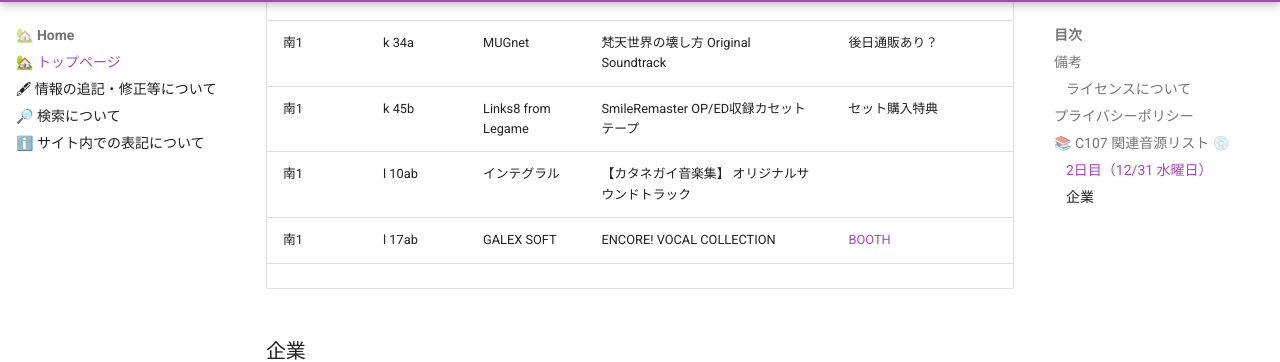
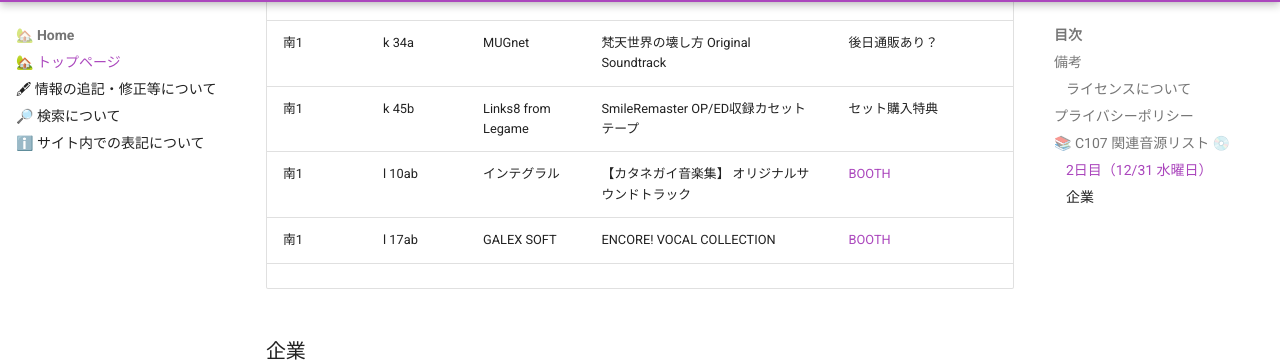
Before and after one commit to onihusube/ensonglog, an MkDocs documentation site: the page built from docs/index.md, in a window 1280 px wide and 900 px high, scrolled down 1398 px. Shown: the part 94-456 px from the top of the window. Built offline with MkDocs 1.6.1 and Material for MkDocs 9.7.7, drawn with Linux system fonts in a browser that asks for light colours; comment, search, counter and statistics services are not loaded.

Commit message:
カタネガイ音楽集 boothリンク追加

```diff
--- a/docs/index.md
+++ b/docs/index.md
@@ -35,7 +35,7 @@
 | 南1 | k 33a | Creative Blossoms | 花咲く君が連れ出した。夏の終わりの白い花 ORIGINAL SONG & SOUNDTRACK | OP/ED、BGMの全20曲 |
 | 南1 | k 34a | MUGnet | 梵天世界の壊し方 Original Soundtrack | 後日通販あり？ |
 | 南1 | k 45b | Links8 from Legame | SmileRemaster OP/ED収録カセットテープ | セット購入特典 |
-| 南1 | l 10ab | インテグラル | 【カタネガイ音楽集】 オリジナルサウンドトラック | |
+| 南1 | l 10ab | インテグラル | 【カタネガイ音楽集】 オリジナルサウンドトラック | [BOOTH](https://signumiisprite.booth.pm/items/7813315) |
 | 南1 | l 17ab | GALEX SOFT | ENCORE! VOCAL COLLECTION | [BOOTH](https://galexsoft.booth.pm/items/7732343) |
 | | | | | |
 
```
